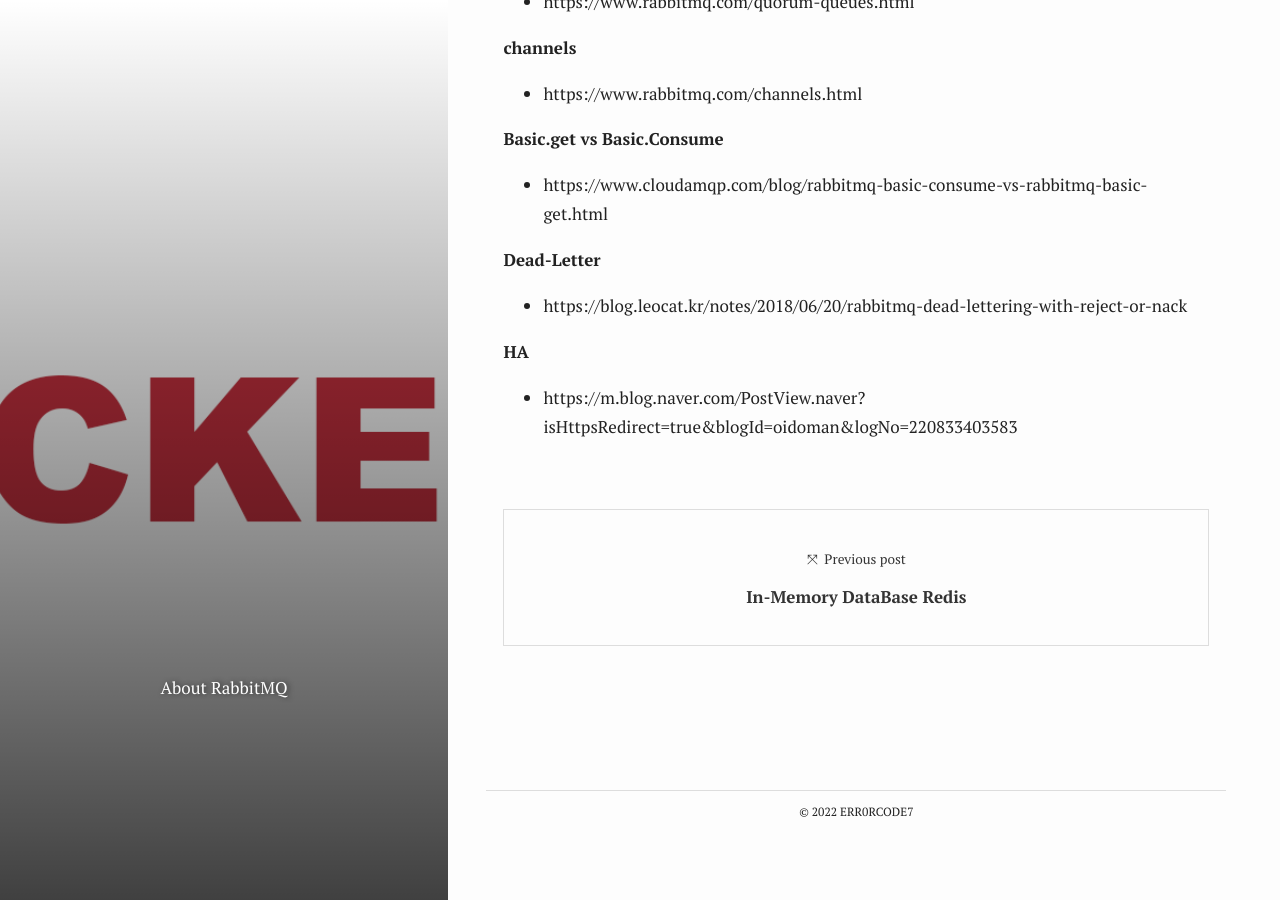
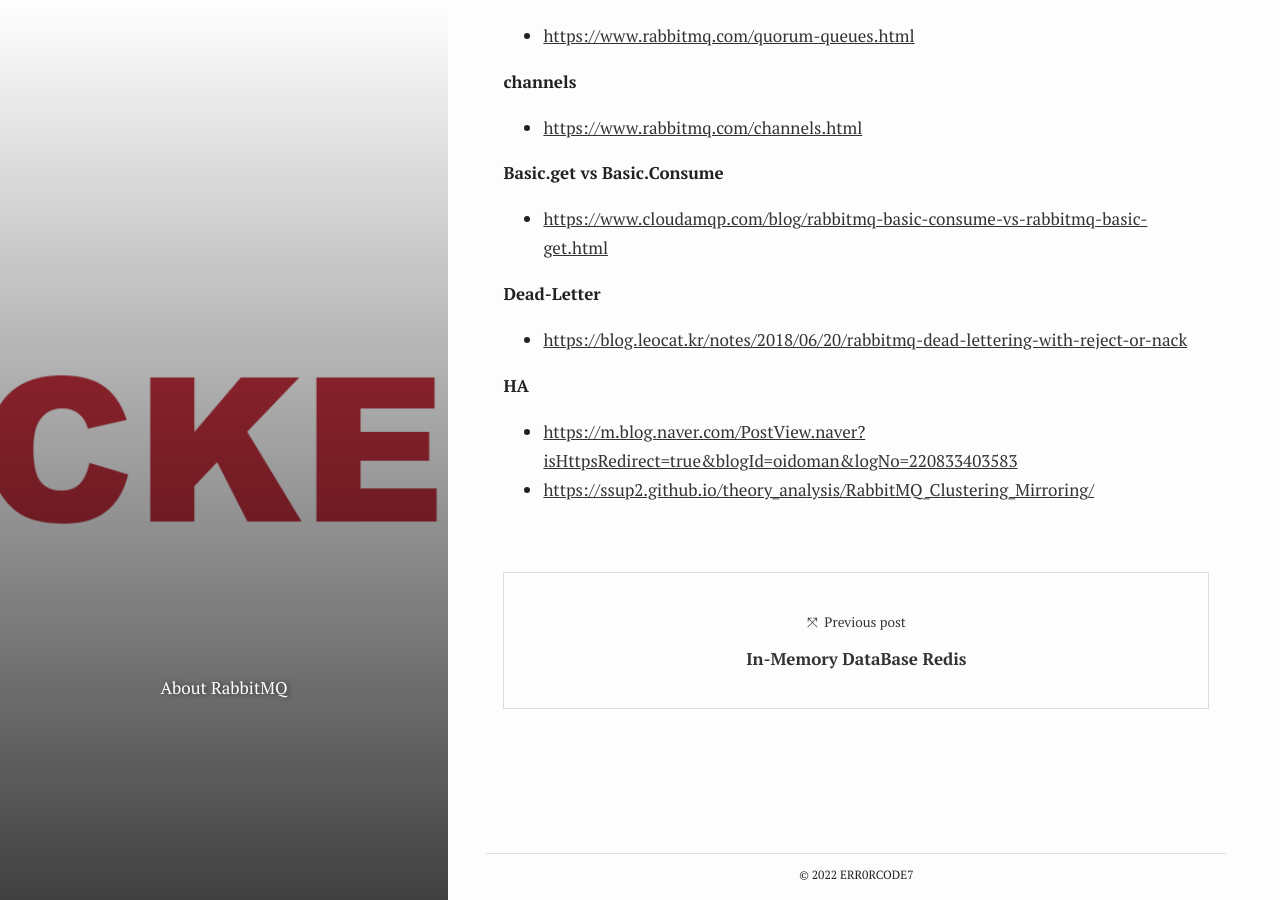
Before and after one commit to Err0rCode7/Err0rCode7.github.io, a Jekyll site: the page built from _posts/Backend/2022-01-04-RabbitMQ.md, in a window 1280 px wide and 900 px high, scrolled down 10242 px. Built offline with Jekyll 4.4.1, drawn with Linux system fonts in a browser that asks for light colours; comment, search, counter and statistics services are not loaded; some of the changed lines change nothing that is shown.

Commit message:
Modify reference

```diff
--- a/_posts/Backend/2022-01-04-RabbitMQ.md
+++ b/_posts/Backend/2022-01-04-RabbitMQ.md
@@ -248,38 +248,41 @@ Cluster를 구성하는 각 RabbitMQ는 Disk, RAM 2가지 Mode를 이용할 수
 
 **AMQP**
 
-- https://www.rabbitmq.com/tutorials/amqp-concepts.html#overview
-- https://bcho.tistory.com/786
-- https://mirinae312.github.io/develop/2021/08/15/rabbitmq_quickview_amqp.html
+- [https://www.rabbitmq.com/tutorials/amqp-concepts.html#overview](https://www.rabbitmq.com/tutorials/amqp-concepts.html#overview)
+
+- [https://bcho.tistory.com/786](https://bcho.tistory.com/786)
+
+- [https://mirinae312.github.io/develop/2021/08/15/rabbitmq_quickview_amqp.html](https://mirinae312.github.io/develop/2021/08/15/rabbitmq_quickview_amqp.html)
 
 **Persistence Configuration**
 
-- https://www.rabbitmq.com/persistence-conf.html
+- [https://www.rabbitmq.com/persistence-conf.html](https://www.rabbitmq.com/persistence-conf.html)
 
 **Consumer Acknowledgements and Publisher Confirms**
 
-- https://www.rabbitmq.com/confirms.html#overview
+- [https://www.rabbitmq.com/confirms.html#overview](https://www.rabbitmq.com/confirms.html#overview)
 
 **Clustering Guide**
 
-- https://www.rabbitmq.com/clustering.html
+- [https://www.rabbitmq.com/clustering.html](https://www.rabbitmq.com/clustering.html)
 
 **Connections**
 
-- https://www.rabbitmq.com/quorum-queues.html
+- [https://www.rabbitmq.com/quorum-queues.html](https://www.rabbitmq.com/quorum-queues.html)
 
 **channels**
 
-- https://www.rabbitmq.com/channels.html
+- [https://www.rabbitmq.com/channels.html](https://www.rabbitmq.com/channels.html)
 
 **Basic.get vs Basic.Consume**
 
-- https://www.cloudamqp.com/blog/rabbitmq-basic-consume-vs-rabbitmq-basic-get.html
+- [https://www.cloudamqp.com/blog/rabbitmq-basic-consume-vs-rabbitmq-basic-get.html](https://www.cloudamqp.com/blog/rabbitmq-basic-consume-vs-rabbitmq-basic-get.html)
 
 **Dead-Letter**
 
-- https://blog.leocat.kr/notes/2018/06/20/rabbitmq-dead-lettering-with-reject-or-nack
+- [https://blog.leocat.kr/notes/2018/06/20/rabbitmq-dead-lettering-with-reject-or-nack](https://blog.leocat.kr/notes/2018/06/20/rabbitmq-dead-lettering-with-reject-or-nack)
 
 **HA**
 
-- https://m.blog.naver.com/PostView.naver?isHttpsRedirect=true&blogId=oidoman&logNo=220833403583
+- [https://m.blog.naver.com/PostView.naver?isHttpsRedirect=true&blogId=oidoman&logNo=220833403583](https://m.blog.naver.com/PostView.naver?isHttpsRedirect=true&blogId=oidoman&logNo=220833403583)
+- [https://ssup2.github.io/theory_analysis/RabbitMQ_Clustering_Mirroring/](https://ssup2.github.io/theory_analysis/RabbitMQ_Clustering_Mirroring/)
```
